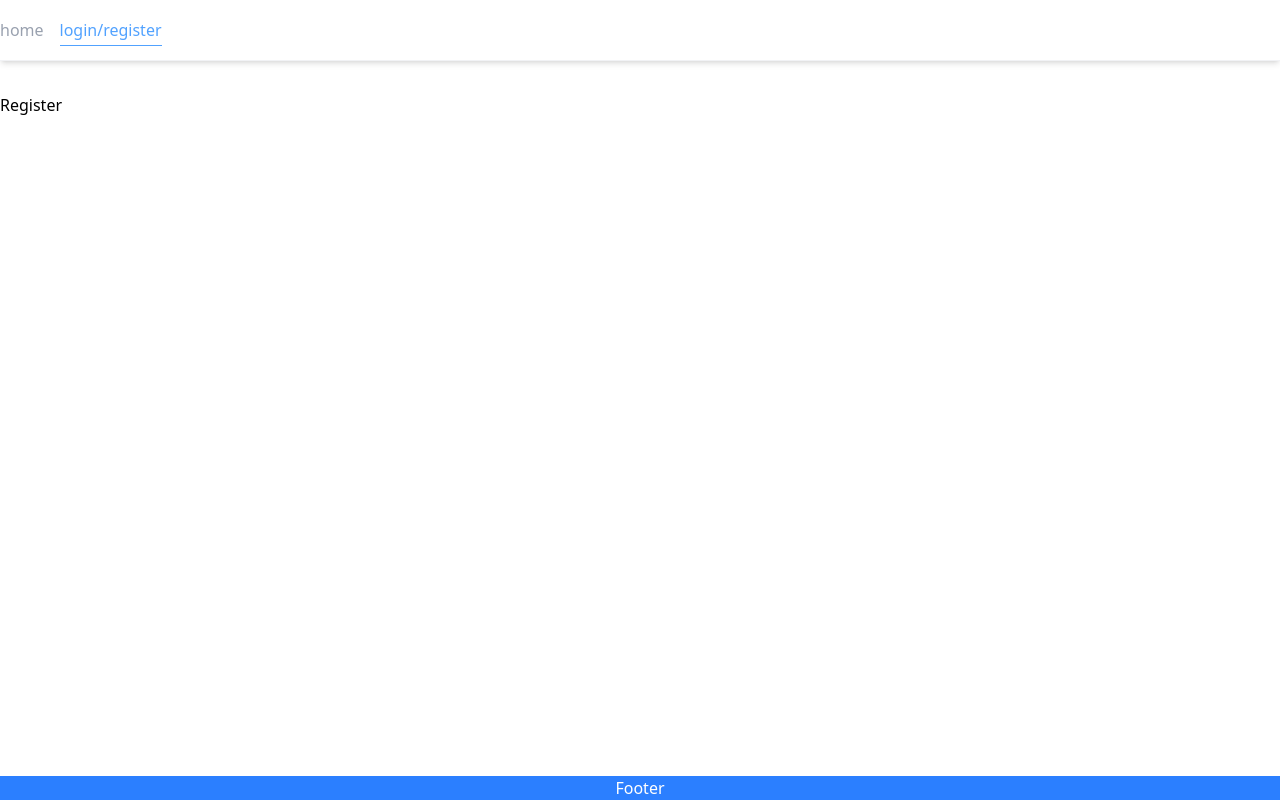
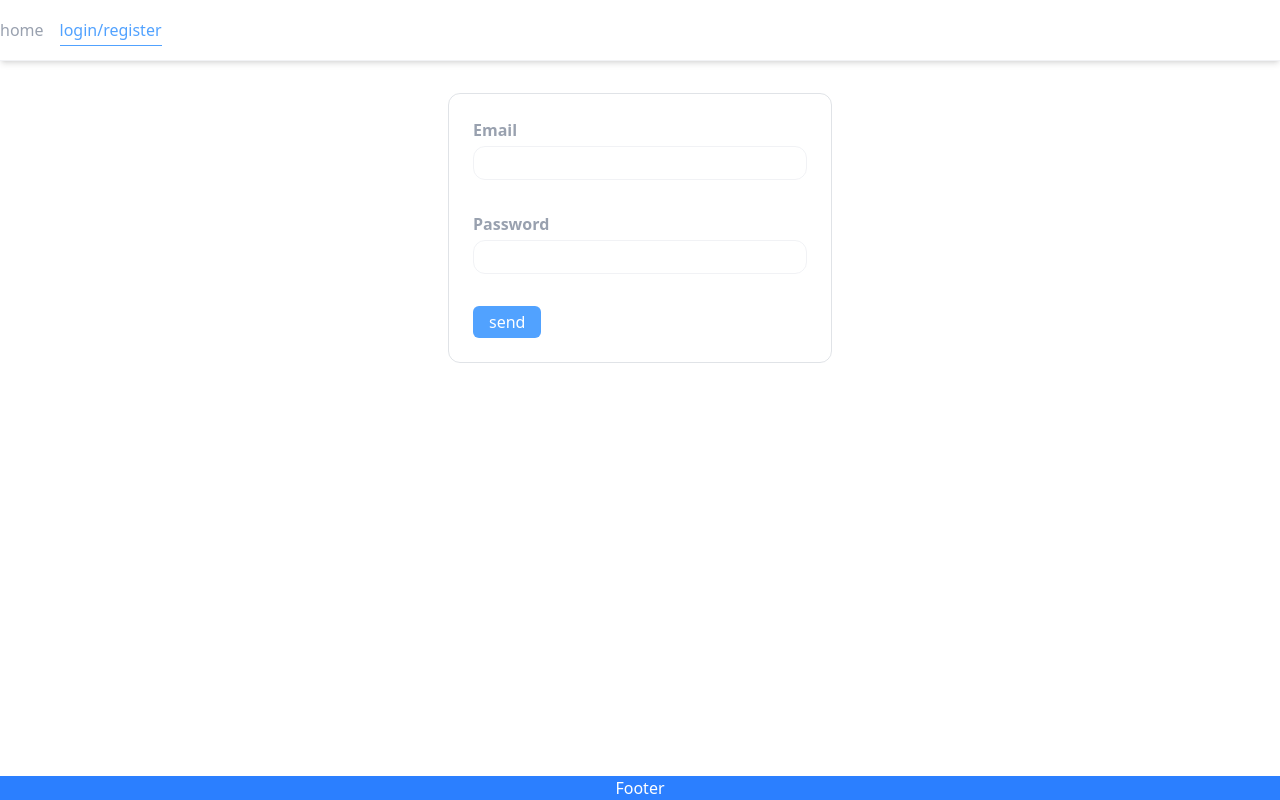
Before and after one commit to mohammadsookhtesaraei/register-login-fullstack-next, a Next.js app: page /auth in a window 1280 px wide. Built offline with nearby package versions, Linux system fonts and the light colour scheme.

Commit message:
add factoy btn and input

```diff
--- a/src/app/(auth)/auth/components/Register.tsx
+++ b/src/app/(auth)/auth/components/Register.tsx
@@ -1,6 +1,15 @@
+import Btn from "@/components/ui/btn"
+import TextField from "@/components/ui/textField"
+
 const Register = () => {
   return (
-    <div>Register</div>
+    <div className="max-w-sm w-full">
+      <form className="w-full space-y-8 p-6 border rounded-xl border-gray-400/30">
+       <TextField label="email"/>
+       <TextField label="password"/>
+      <Btn>send</Btn>
+      </form>
+    </div>
   )
 }
 export default Register
--- a/src/app/(auth)/auth/page.tsx
+++ b/src/app/(auth)/auth/page.tsx
@@ -16,7 +16,7 @@ const Auth = () => {
     }
   };
 
-  return <div>
+  return <div className="flex justify-center">
     {authRender(step)}
   </div>;
 };
--- a/src/app/globals.css
+++ b/src/app/globals.css
@@ -14,3 +14,31 @@
     margin: auto;
   }
 }
+
+@layer components {
+  .text_input {
+    @apply border text-blue-400 py-1 border-gray-300/30 rounded-xl px-4 focus:outline-none focus:shadow-sm focus:shadow-blue-400/30;
+  }
+
+  .text_label {
+    @apply text-gray-400 font-bold capitalize;
+  }
+
+  .btn {
+
+    @apply px-4 py-1 text-center cursor-pointer rounded-md hover:scale-105 active:scale-95 transition-transform duration-150;
+
+  }
+
+  .btn--primary {
+    @apply bg-blue-400 text-white
+  }
+
+  .btn--outline {
+    @apply border border-gray-400/30 bg-white text-gray-400
+  }
+
+  .btn--warning {
+     @apply bg-yellow-600 text-white
+  }
+}
--- /dev/null
+++ b/src/components/ui/btn.tsx
@@ -0,0 +1,30 @@
+import { ComponentPropsWithoutRef } from "react";
+
+import clsx from "clsx";
+
+type btnVariant = "primary" | "outline" | "warning";
+
+type BtnProps = ComponentPropsWithoutRef<"button"> & {
+  variant?: btnVariant;
+};
+
+const btnStyle: Record<btnVariant, string> = {
+  primary: "btn--primary",
+  outline: "btn--outline",
+  warning: "btn--warning",
+};
+
+const Btn = ({
+  variant = "primary",
+  type = "button",
+  children,
+  ...props
+}: BtnProps) => {
+  const clasess = clsx("btn", { [btnStyle[variant]]: variant });
+  return (
+    <button className={clasess} type={type} {...props}>
+      {children}
+    </button>
+  );
+};
+export default Btn;
--- /dev/null
+++ b/src/components/ui/textField.tsx
@@ -0,0 +1,27 @@
+import { ComponentPropsWithoutRef } from "react";
+
+type TextFieldProps = ComponentPropsWithoutRef<"input"> & {
+  label?: string;
+};
+
+const TextField = ({
+  label,
+  id,
+  name,
+  value,
+  ...props
+}: TextFieldProps) => {
+  return (
+    <div className="flex flex-col gap-y-1">
+      <label className="text_label" htmlFor={id}>{label}</label>
+      <input
+        type="text"
+        name={name}
+        value={value}
+        {...props}
+        className="text_input"
+      />
+    </div>
+  );
+};
+export default TextField;
```
